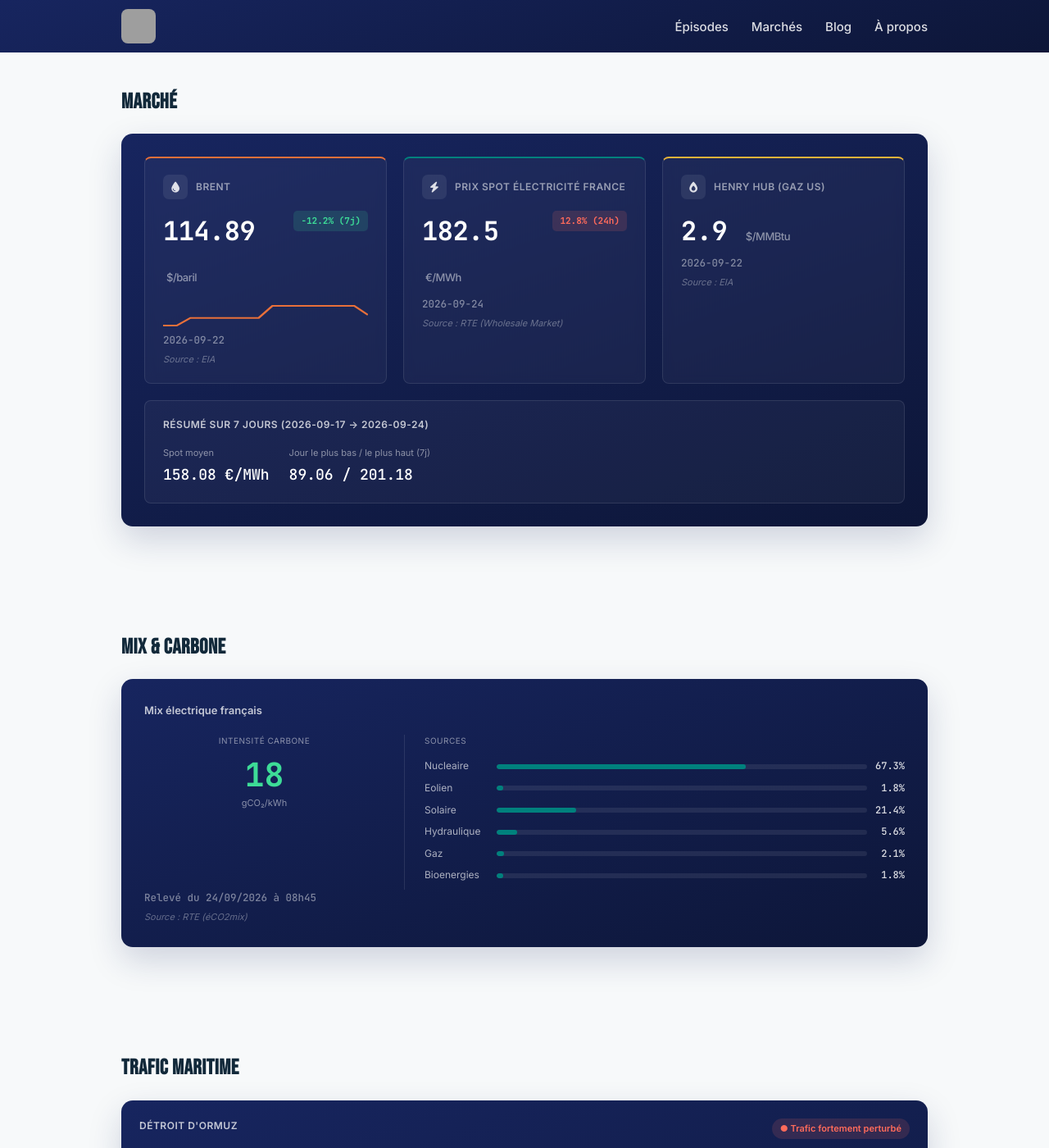
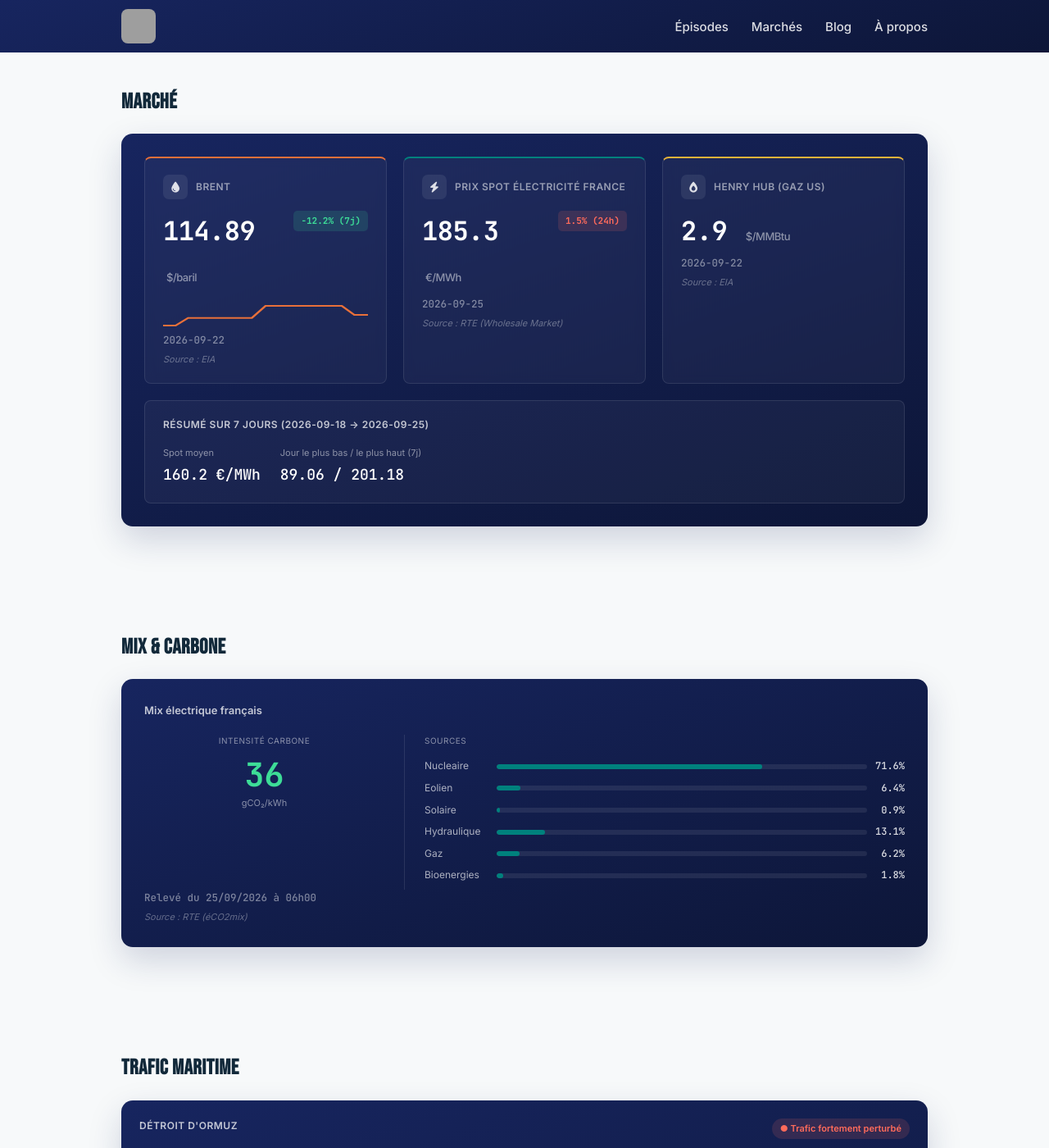
Before and after one commit to InsideEnergyMarkets/Inside-Energy-Markets, a Jekyll site: the page built from marches/index.html, in a window 1280 px wide and 1400 px high, scrolled down 309 px. Shown: the whole window at 82% size. Built offline with Jekyll 4.4.1, drawn with Linux system fonts in a browser that asks for light colours; some of the changed text lies outside the part shown; grey boxes are pictures that could not be loaded.

Commit message:
Mise à jour automatique des données marché

```diff
--- a/_data/market.json
+++ b/_data/market.json
@@ -1,5 +1,5 @@
 {
-  "updated_at": "2026-09-24T09:08:24.805990Z",
+  "updated_at": "2026-09-25T06:17:21.686796Z",
   "brent": {
     "price_usd": 114.89,
     "date": "2026-09-22",
@@ -11,22 +11,22 @@
     "unit": "USD/MMBtu"
   },
   "mix_france": {
-    "date_heure": "2026-09-24T08:45:00+00:00",
+    "date_heure": "2026-09-25T06:00:00+00:00",
     "shares": {
-      "nucleaire": 67.3,
-      "eolien": 1.8,
-      "solaire": 21.4,
-      "hydraulique": 5.6,
-      "gaz": 2.1,
+      "nucleaire": 71.6,
+      "eolien": 6.4,
+      "solaire": 0.9,
+      "hydraulique": 13.1,
+      "gaz": 6.2,
       "bioenergies": 1.8
     },
     "top_source": "nucleaire",
-    "top_share": 67.3,
-    "co2_intensity": 18
+    "top_share": 71.6,
+    "co2_intensity": 36
   },
   "spot_price_france": {
-    "price_eur_mwh": 182.5,
-    "date": "2026-09-24"
+    "price_eur_mwh": 185.3,
+    "date": "2026-09-25"
   },
   "chokepoints": {
     "hormuz": {
--- a/_data/market_history.json
+++ b/_data/market_history.json
@@ -203,5 +203,18 @@
       "gaz": 2.1,
       "bioenergies": 1.8
     }
+  },
+  {
+    "date": "2026-09-25",
+    "brent_usd": 114.89,
+    "spot_eur_mwh": 185.3,
+    "mix_shares": {
+      "nucleaire": 71.6,
+      "eolien": 6.4,
+      "solaire": 0.9,
+      "hydraulique": 13.1,
+      "gaz": 6.2,
+      "bioenergies": 1.8
+    }
   }
 ]
--- a/_data/weekly_summary.json
+++ b/_data/weekly_summary.json
@@ -1,20 +1,20 @@
 {
-  "period_start": "2026-09-17",
-  "period_end": "2026-09-24",
+  "period_start": "2026-09-18",
+  "period_end": "2026-09-25",
   "brent": {
     "start_usd": 130.8,
     "end_usd": 114.89,
     "change_pct": -12.2
   },
   "spot_price": {
-    "avg_eur_mwh": 158.08,
+    "avg_eur_mwh": 160.2,
     "min_eur_mwh": 89.06,
     "max_eur_mwh": 201.18,
     "days_count": 8
   },
   "mix": {
-    "nuclear_avg_share": 74.3,
-    "renewables_avg_share": 21.7,
+    "nuclear_avg_share": 73.6,
+    "renewables_avg_share": 21.8,
     "days_count": 8
   }
 }
```
